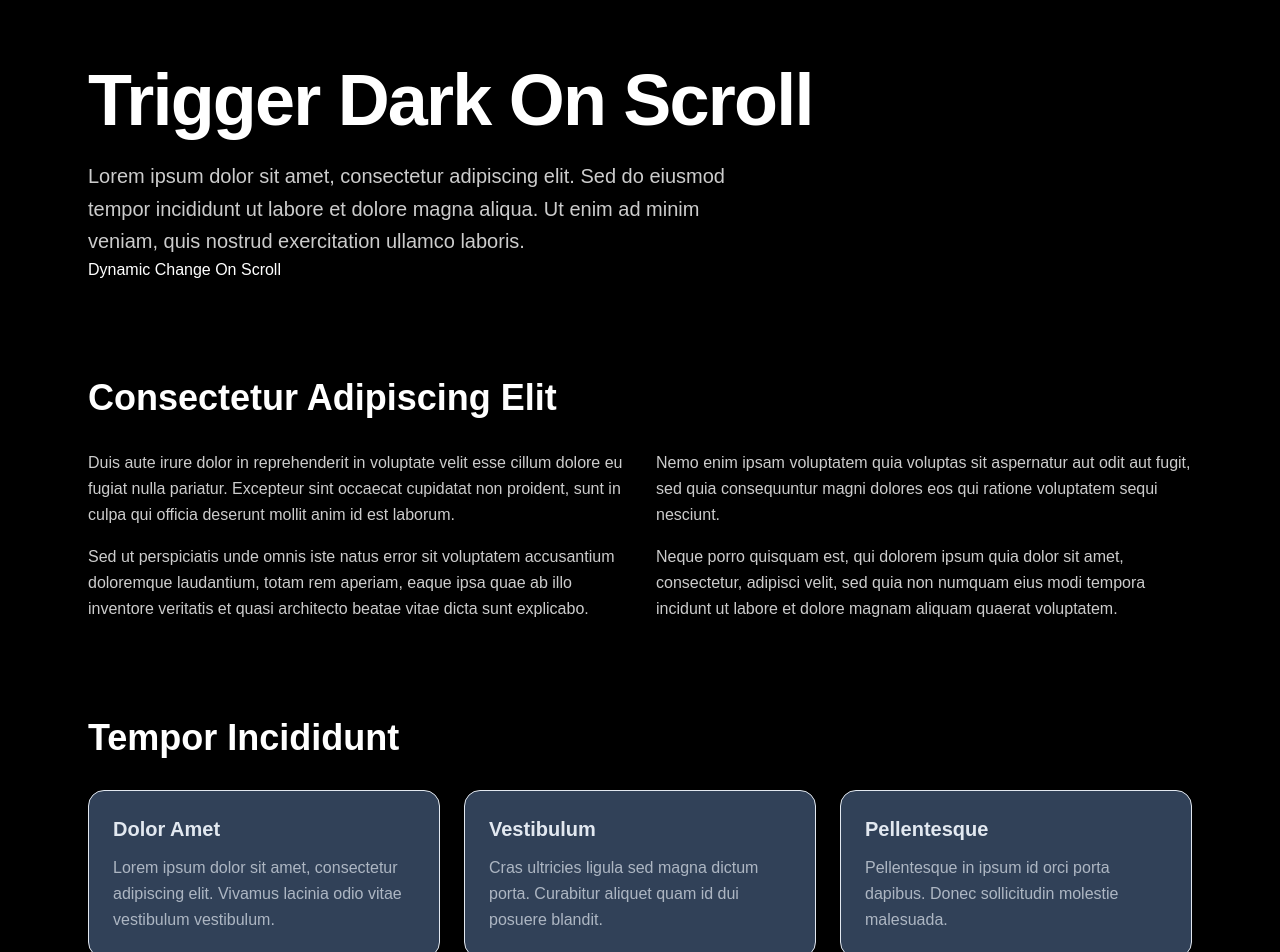
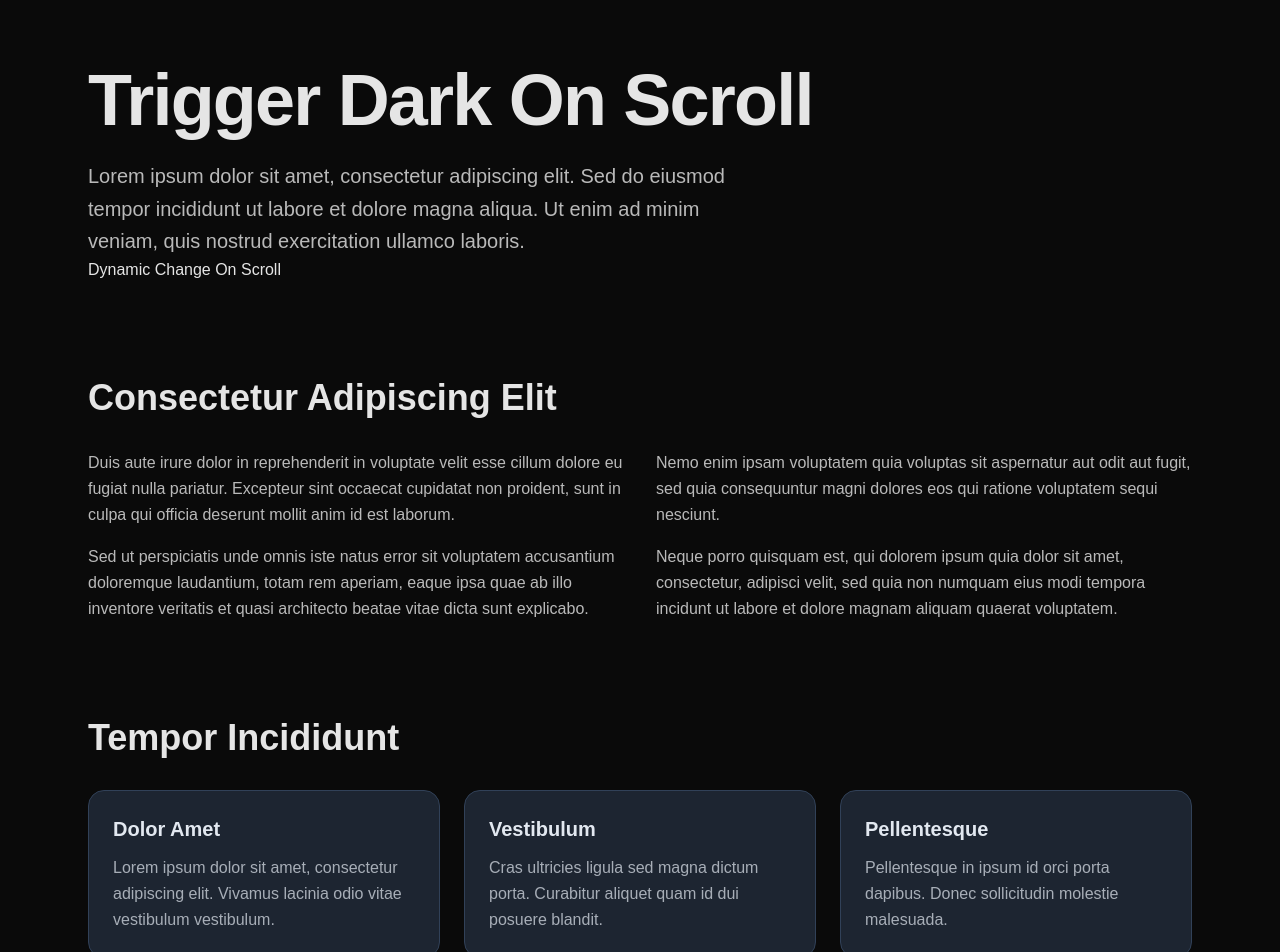
Before and after one commit to RaphaelHoepsWhy/dark-on-scroll, a Next.js app: page /trigger in a window 1280 px wide. Shown: the top 952 px of the page. Built offline with nearby package versions, Linux system fonts and the light colour scheme.

Commit message:
feat: trigger

```diff
--- a/app/trigger/page.tsx
+++ b/app/trigger/page.tsx
@@ -4,7 +4,7 @@ import Link from "next/link"
 
 export default function Home() {
   return (
-    <div className="min-h-screen bg-white text-black dark:bg-black dark:text-white">
+    <div className="min-h-screen bg-white text-neutral-950 transition-colors duration-700 dark:bg-neutral-950 dark:text-neutral-200">
       <main className="mx-auto max-w-6xl px-6 py-16">
         {/* Hero Section */}
         <section className="mb-24">
--- a/components/triggered-colors/Card.tsx
+++ b/components/triggered-colors/Card.tsx
@@ -5,7 +5,7 @@ type CardProps = {
 
 export function Card({ title, description }: CardProps) {
   return (
-    <div className="rounded-2xl border bg-pink-400 p-6 text-black dark:bg-slate-700 dark:text-slate-200">
+    <div className="rounded-2xl border border-pink-400 bg-pink-400/40 p-6 text-black transition-colors duration-700 dark:border-slate-700 dark:bg-slate-700/50 dark:text-slate-200">
       <h3 className="mb-3 text-xl font-semibold">{title}</h3>
       <p className="leading-relaxed opacity-70">{description}</p>
     </div>
```
